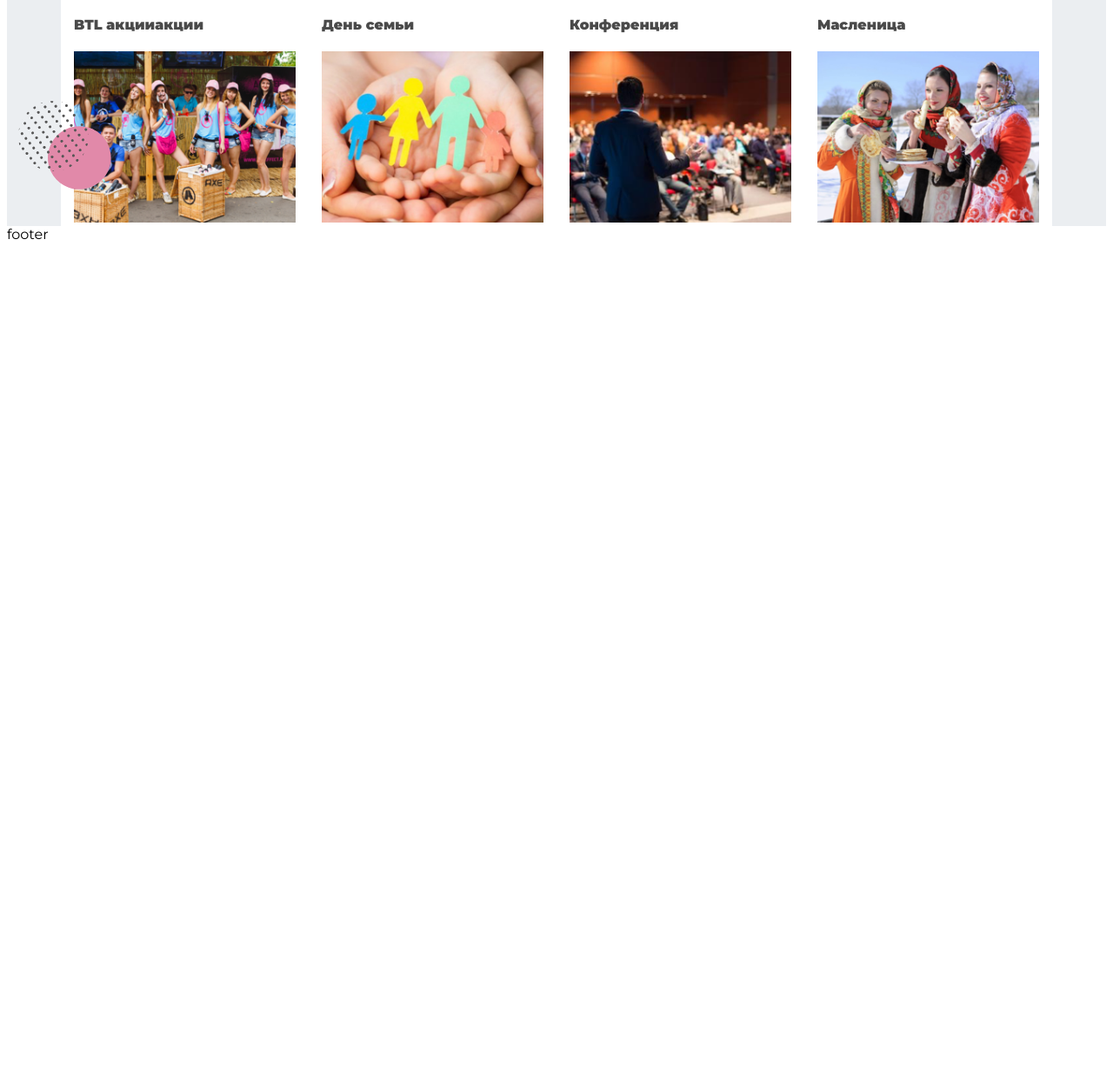
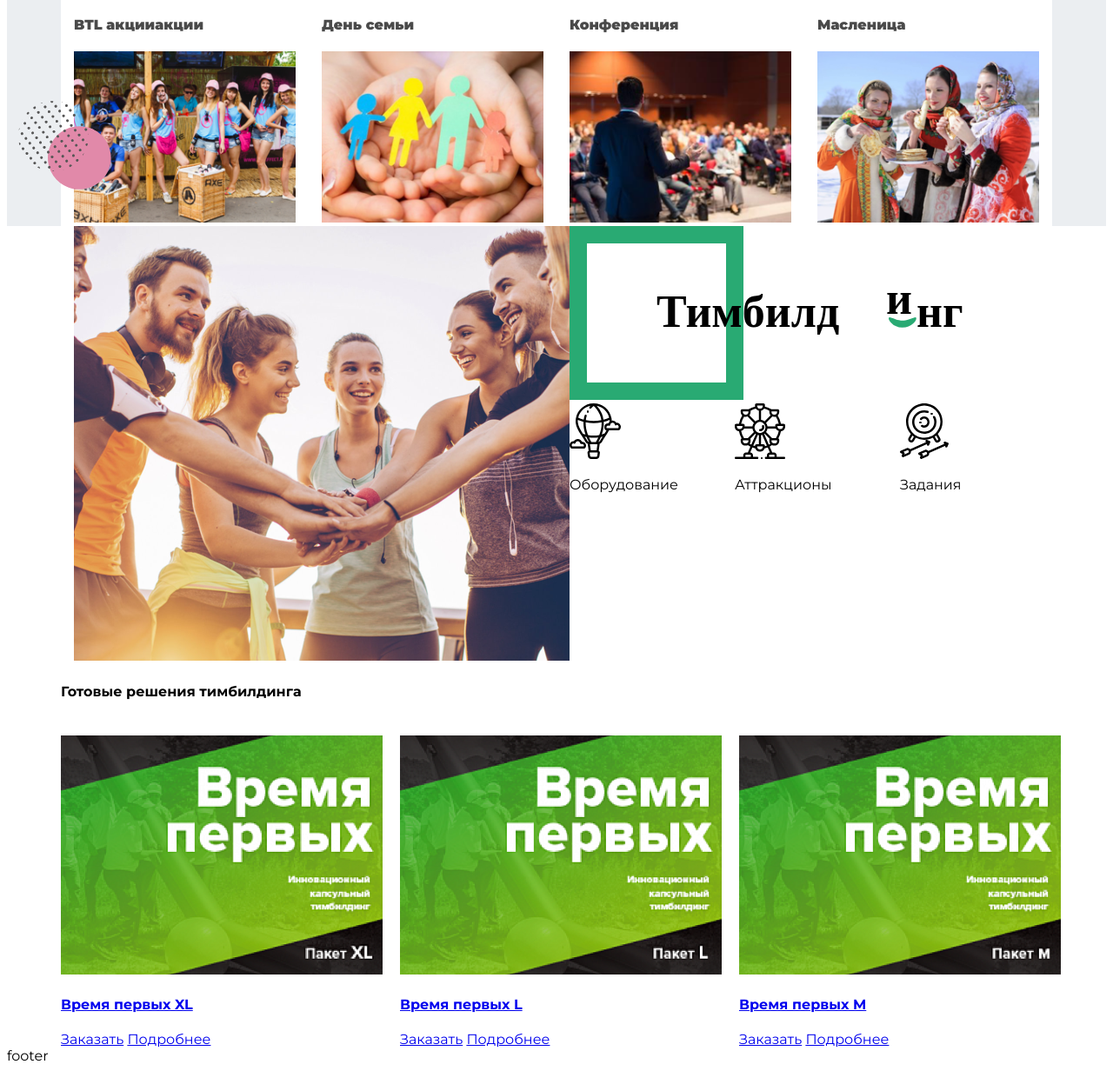
Before and after one commit to oshevchuk/new_batut, a website: page src/index.html in a window 1280 px wide. Shown: the part 2648-3880 px from the top of the page at 87% size. Before the commit the page ends 2935 px from the top, so only its background shows below. Drawn offline with nearby package versions, Linux system fonts and the light colour scheme; files that its build step writes are made by us from their sources.

Commit message:
team blocks

```diff
--- a/src/style/style.scss
+++ b/src/style/style.scss
@@ -277,3 +277,4 @@ body{
 
 @import "novelty";
 @import "events";
+@import "team-building";
--- /dev/null
+++ b/src/style/team-building.scss
@@ -0,0 +1,3 @@
+.team-building{
+
+}
--- /dev/null
+++ b/src/template/team-building.html
@@ -0,0 +1,69 @@
+<div class="container-fluid team-building">
+    <div class="container">
+        <div class="row top">
+            <div class="col-md-6">
+                <img src="img/team.png" alt="">
+            </div>
+            <div class="col-md-6">
+                <img src="img/team_title.svg" alt="" class="team-title">
+                <div class="row">
+                    <div class="item col-md-4">
+                        <img src="img/hot-air-balloon-icon.svg" alt="">
+                        <p>Оборудование</p>
+                    </div>
+                    <div class="item col-md-4">
+                        <img src="img/ferris-wheel-icon.svg" alt="">
+                        <p>Аттракционы</p>
+                    </div>
+                    <div class="item col-md-4">
+                        <img src="img/archery-icon.svg" alt="">
+                        <p>Задания</p>
+                    </div>
+                </div>
+            </div>
+        </div>
+        <div class="row plane">
+            <div class="row">
+                <div class="col-md-12">
+                    <h4>Готовые решения тимбилдинга</h4>
+                    <div class="navigation">
+                        <a href="#" class="left"><img src="../img/slider-arrow-icon.svg" alt=""></a>
+                        <a href="#" class="right"><img src="../img/slider-arrow-icon.svg" alt=""></a>
+                    </div>
+                </div>
+            </div>
+            <div class="row">
+                <div class="col-md-4 item">
+                    <a href="#">
+                        <img src="img/team_item1.png" alt="">
+                        <h4>Время первых XL</h4>
+                        <div>
+                            <a href="#">Заказать</a>
+                            <a href="#">Подробнее</a>
+                        </div>
+                    </a>
+                </div>
+                <div class="col-md-4 item">
+                    <a href="#">
+                        <img src="img/team_item2.png" alt="">
+                        <h4>Время первых L</h4>
+                        <div>
+                            <a href="#">Заказать</a>
+                            <a href="#">Подробнее</a>
+                        </div>
+                    </a>
+                </div>
+                <div class="col-md-4 item">
+                    <a href="#">
+                        <img src="img/team_item3.png" alt="">
+                        <h4>Время первых M</h4>
+                        <div>
+                            <a href="#">Заказать</a>
+                            <a href="#">Подробнее</a>
+                        </div>
+                    </a>
+                </div>
+            </div>
+        </div>
+    </div>
+</div>
```
Also changed, not shown: src/index.html (+2 -0 lines), src/img/archery-icon.svg (added), src/img/ferris-wheel-icon.svg (added), src/img/hot-air-balloon-icon.svg (added), src/img/team.png (added), src/img/team_item1.png (added), src/img/team_item2.png (added), src/img/team_item3.png (added), src/img/team_title.svg (added).
